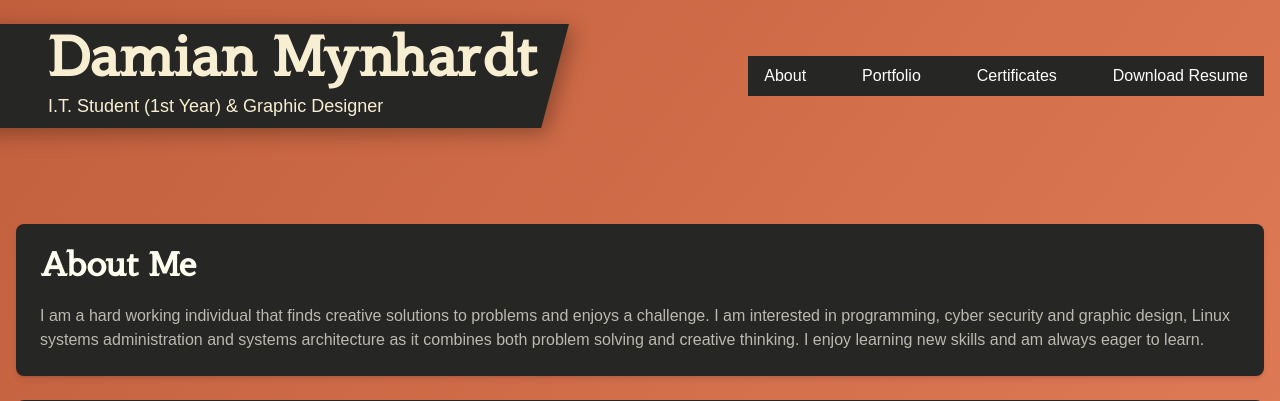
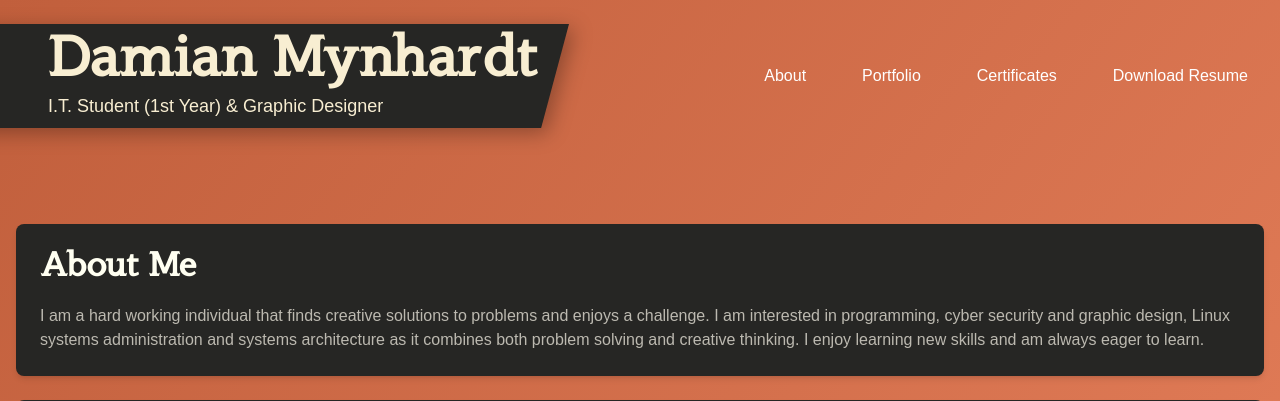
Before and after one commit to damianmyn/Damian-CV_web, a PHP site: page / in a window 1280 px wide. Shown: the top 401 px of the page. Run offline with PHP 8.4, Linux system fonts and the light colour scheme.

Commit message:
updated navbar background

```diff
--- a/dmweb.css
+++ b/dmweb.css
@@ -877,6 +877,17 @@ nav {
   margin-right: 8px;
   display: inline-block;
 }
+#navbar {
+  background: transparent !important;
+}
+#nav-menu {
+  background-color: rgba(38, 38, 36, 0.95) !important;
+}
+@media (min-width: 1024px) {
+  #nav-menu {
+    background: transparent !important;
+  }
+}
 @property --tw-divide-y-reverse {
   syntax: "*";
   inherits: false;
```
Also changed, not shown: main.css (+17 -0 lines).
